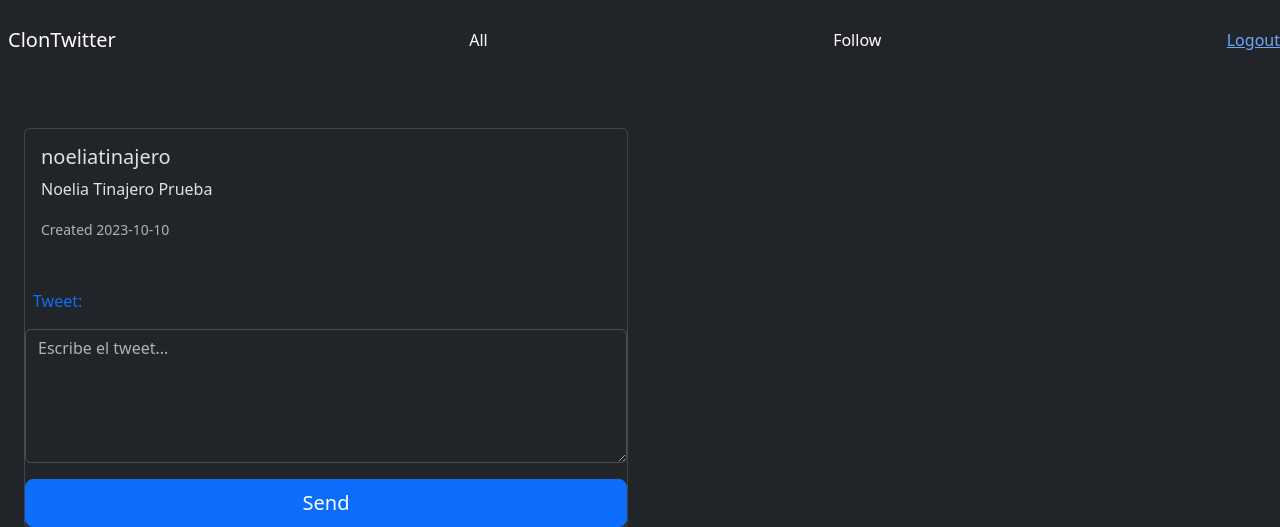
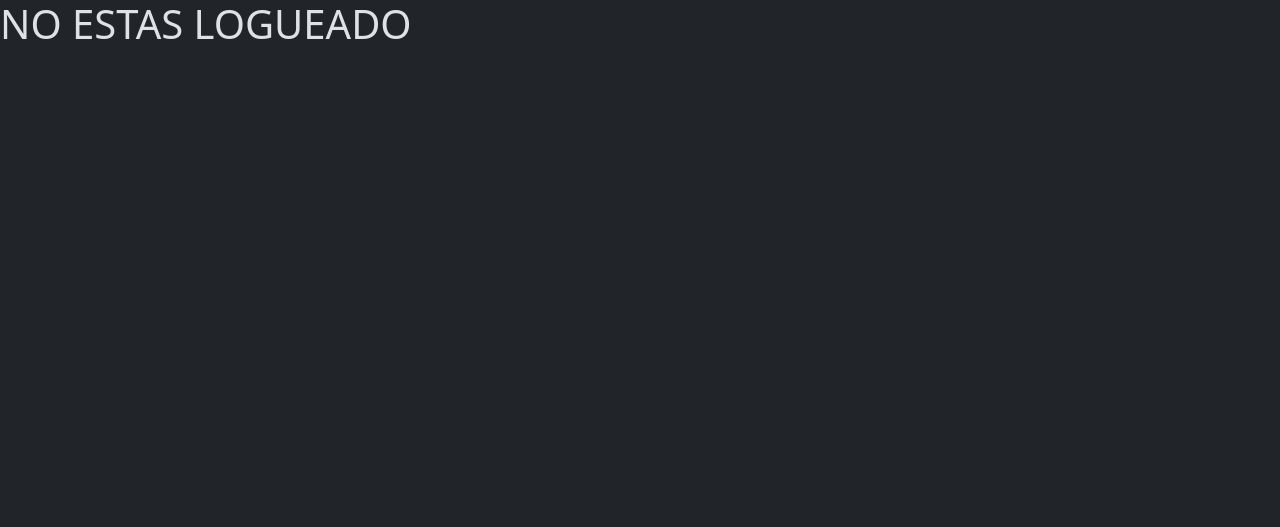
Before and after one commit to NoeliaTinajeroOrtiz/clontwitter, a PHP site: page /timeline.php in a window 1280 px wide. Shown: the top 527 px of the page. Run offline with PHP 8.4, Linux system fonts and the light colour scheme.

Commit message:
actualizamos el logout

```diff
--- a/timeline.php
+++ b/timeline.php
@@ -36,6 +36,9 @@ include_once ("connection/connection.php");
 
 <body>
 
+    <?php if(isset($_SESSION["usuario"])): ?>
+
+
     <nav class="navbar navbar navbar-dark bf-info" style="height: 10vh;">
         <a class="navbar-brand mx-2">ClonTwitter</a>
         <a class="nav-link text-white" href="?q=a">All</a>
@@ -54,8 +57,10 @@ include_once ("connection/connection.php");
                 <form action="publicar.php" method="POST" class="mt-2">
                     <div class="row g-3 mt-2 mx-auto">
                         <label for="tweet" class="form-label text-primary">Tweet: </label> <br>
-            <textarea id="tweet" class="form-control text-info mt-2 w-10" name="tweet" placeholder="Escribe el tweet..." rows="5" cols="40" required=""></textarea>
-            <input id="sendTweet" class="btn btn-primary btn-lg" type="submit" value="Send" name="submitTweet">
+                        <textarea id="tweet" class="form-control text-info mt-2 w-10" name="tweet"
+                            placeholder="Escribe el tweet..." rows="5" cols="40" required=""></textarea>
+                        <input id="sendTweet" class="btn btn-primary btn-lg" type="submit" value="Send"
+                            name="submitTweet">
                     </div>
                 </form>
 
@@ -65,6 +70,9 @@ include_once ("connection/connection.php");
         </div>
 
     </div>
+    <?php else: ?>
+    <h1><?= "NO ESTAS LOGUEADO"?></h1>
+    <?php endif;?>
 
 
 
```
Lines whose indentation alone changed are shown as unchanged.
